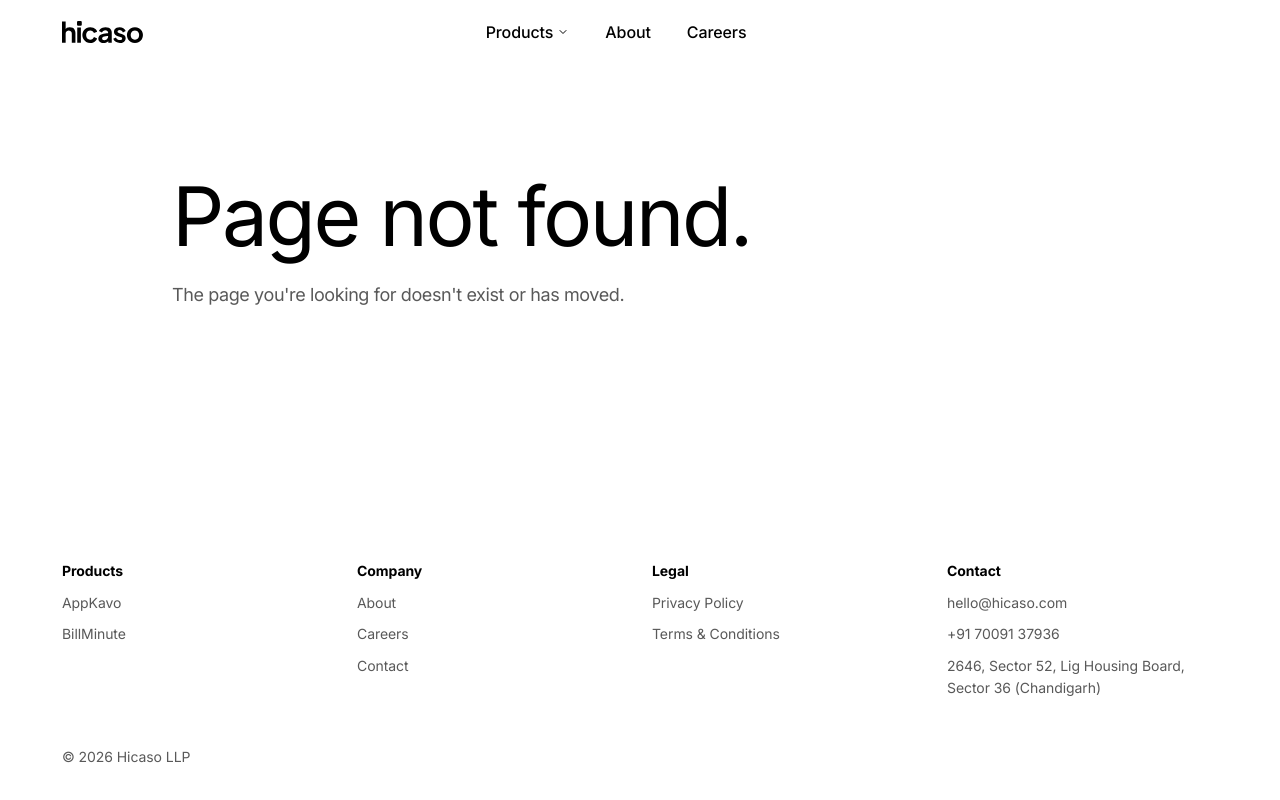
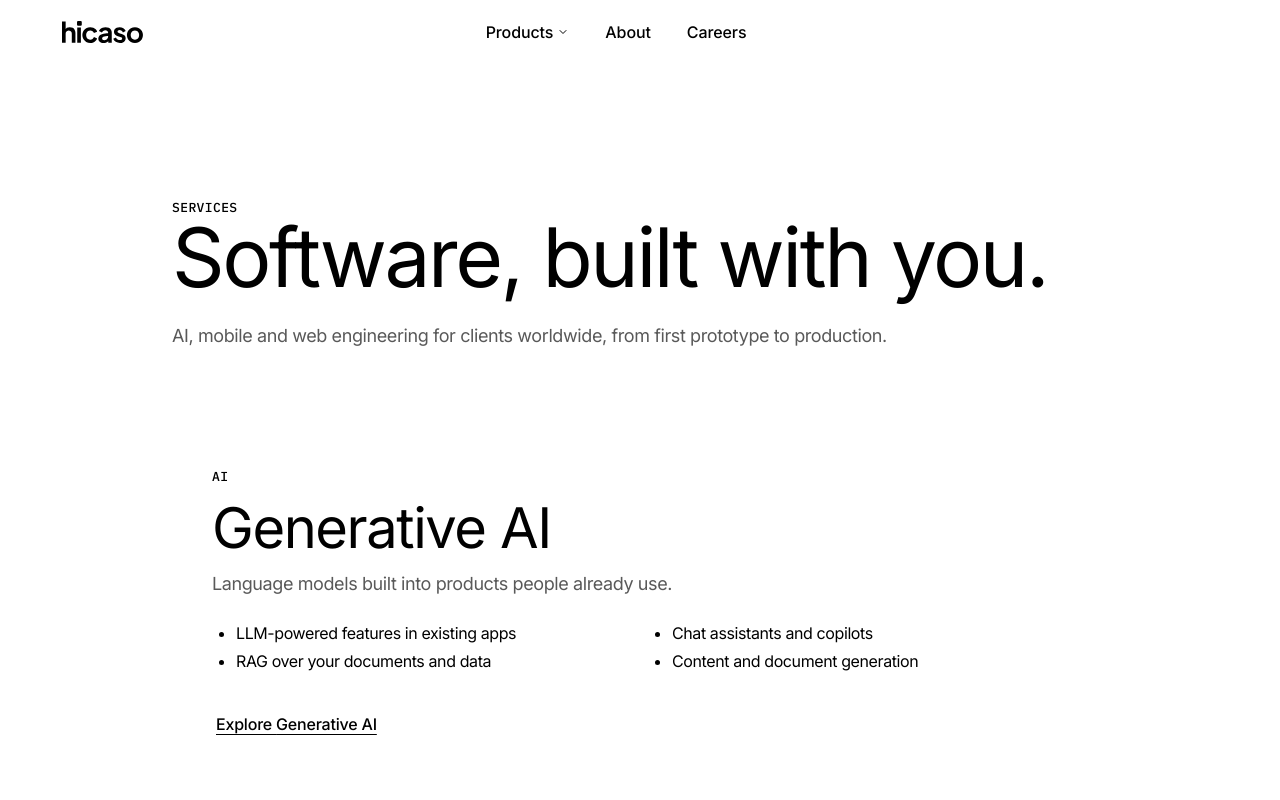
Before and after one commit to Nikita-sahdev/Hicaso, a Next.js app: page /services in a window 1280 px wide. Before the commit this address had no page. Shown: the top 800 px of the page. Built offline with nearby package versions, Linux system fonts and the light colour scheme.

Commit message:
feat: services index and per-service pages from data

```diff
--- a/next.config.ts
+++ b/next.config.ts
@@ -1,10 +1,9 @@
 import type { NextConfig } from "next";
 
 const nextConfig: NextConfig = {
-  // The services business is gone; send old links to the product lineup.
+  // Old /work links go to the product lineup.
   async redirects() {
     return [
-      { source: "/services/:path*", destination: "/products", permanent: true },
       { source: "/work", destination: "/products", permanent: true },
     ];
   },
--- /dev/null
+++ b/src/app/services/[slug]/page.tsx
@@ -0,0 +1,76 @@
+import type { Metadata } from "next";
+import { notFound } from "next/navigation";
+import page from "@/styles/page.module.css";
+import styles from "./service.module.css";
+import Container from "@/components/ui/Container";
+import LinkButton from "@/components/ui/LinkButton";
+import Eyebrow from "@/components/common/Eyebrow";
+import StackGrid from "@/components/common/StackGrid";
+import HowWeWork from "@/components/common/HowWeWork";
+import FAQ from "@/components/common/FAQ";
+import ClosingCTA from "@/components/common/ClosingCTA";
+import { services, getService } from "@/data/services";
+
+// Only slugs from the data file exist; anything else is a 404.
+export const dynamicParams = false;
+
+export function generateStaticParams() {
+  return services.map((s) => ({ slug: s.slug }));
+}
+
+export async function generateMetadata({
+  params,
+}: PageProps<"/services/[slug]">): Promise<Metadata> {
+  const service = getService((await params).slug);
+  if (!service) return {};
+  return { title: `${service.name} — Hicaso`, description: service.tagline };
+}
+
+export default async function ServicePage({ params }: PageProps<"/services/[slug]">) {
+  const service = getService((await params).slug);
+  if (!service) notFound();
+  const contact = `/contact?service=${service.slug}`;
+
+  return (
+    <>
+      <section className={page.hero}>
+        <Container>
+          <Eyebrow>{service.eyebrow}</Eyebrow>
+          <h1 className="t-display">{service.name}</h1>
+          <p className="t-subhead">{service.description}</p>
+          <div className={page.actions}>
+            <LinkButton href={contact}>Start your project</LinkButton>
+            <LinkButton href="/services" variant="light">
+              All services
+            </LinkButton>
+          </div>
+        </Container>
+      </section>
+
+      <section className={page.section}>
+        <Container>
+          <h2 className="t-heading">What we build</h2>
+          <div className={styles.grid}>
+            {service.offerings.map((o) => (
+              <div key={o.title} className={styles.offering}>
+                <h3 className="t-heading-sm">{o.title}</h3>
+                <p>{o.body}</p>
+              </div>
+            ))}
+          </div>
+        </Container>
+      </section>
+
+      <section className={page.section}>
+        <Container>
+          <h2 className="t-heading">Technologies</h2>
+          <StackGrid groups={service.stack} />
+        </Container>
+      </section>
+
+      <HowWeWork />
+      <FAQ items={service.faqs} />
+      <ClosingCTA href={contact} />
+    </>
+  );
+}
--- /dev/null
+++ b/src/app/services/[slug]/service.module.css
@@ -0,0 +1,21 @@
+.grid {
+  display: grid;
+  gap: 16px;
+  margin-top: 24px;
+}
+
+.offering {
+  padding: 24px;
+  border-radius: var(--radius-card);
+  background: var(--color-oat);
+}
+
+.offering p {
+  margin-top: 8px;
+}
+
+@media (min-width: 734px) {
+  .grid {
+    grid-template-columns: repeat(2, minmax(0, 1fr));
+  }
+}
--- /dev/null
+++ b/src/app/services/page.tsx
@@ -0,0 +1,55 @@
+import type { Metadata } from "next";
+import page from "@/styles/page.module.css";
+import styles from "./services.module.css";
+import Container from "@/components/ui/Container";
+import LinkButton from "@/components/ui/LinkButton";
+import Eyebrow from "@/components/common/Eyebrow";
+import HowWeWork from "@/components/common/HowWeWork";
+import ClosingCTA from "@/components/common/ClosingCTA";
+import { services } from "@/data/services";
+
+export const metadata: Metadata = {
+  title: "Services — Hicaso",
+  description: "AI, mobile and web software built with clients worldwide.",
+};
+
+export default function ServicesPage() {
+  return (
+    <>
+      <section className={page.hero}>
+        <Container>
+          <Eyebrow>SERVICES</Eyebrow>
+          <h1 className="t-display">Software, built with you.</h1>
+          <p className="t-subhead">
+            AI, mobile and web engineering for clients worldwide, from first prototype to production.
+          </p>
+        </Container>
+      </section>
+
+      <section className={page.section}>
+        <Container>
+          <div className={styles.list}>
+            {services.map((s) => (
+              <article key={s.slug} className={styles.card}>
+                <Eyebrow>{s.eyebrow}</Eyebrow>
+                <h2 className="t-heading">{s.name}</h2>
+                <p className={`t-subhead ${styles.tagline}`}>{s.tagline}</p>
+                <ul className={styles.offerings}>
+                  {s.offerings.slice(0, 4).map((o) => (
+                    <li key={o.title}>{o.title}</li>
+                  ))}
+                </ul>
+                <LinkButton href={`/services/${s.slug}`} variant="text">
+                  Explore {s.name}
+                </LinkButton>
+              </article>
+            ))}
+          </div>
+        </Container>
+      </section>
+
+      <HowWeWork />
+      <ClosingCTA />
+    </>
+  );
+}
--- /dev/null
+++ b/src/app/services/services.module.css
@@ -0,0 +1,40 @@
+.list {
+  display: grid;
+  gap: 24px;
+}
+
+.card {
+  padding: 32px 24px;
+  border-radius: var(--radius-media);
+  background: var(--color-oat);
+}
+
+.card h2 {
+  margin-top: 12px;
+}
+
+.tagline {
+  margin-top: 12px;
+  max-width: 640px;
+}
+
+.offerings {
+  margin: 24px 0;
+  padding-left: 24px;
+  list-style: disc;
+}
+
+.offerings li + li {
+  margin-top: 6px;
+}
+
+@media (min-width: 734px) {
+  .card {
+    padding: 40px;
+  }
+
+  .offerings {
+    columns: 2;
+    column-gap: 40px;
+  }
+}
```
